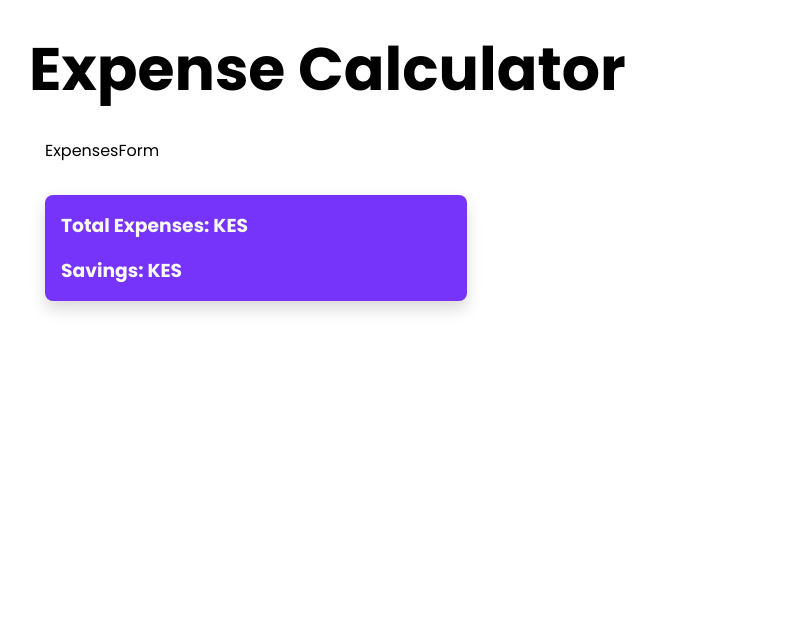
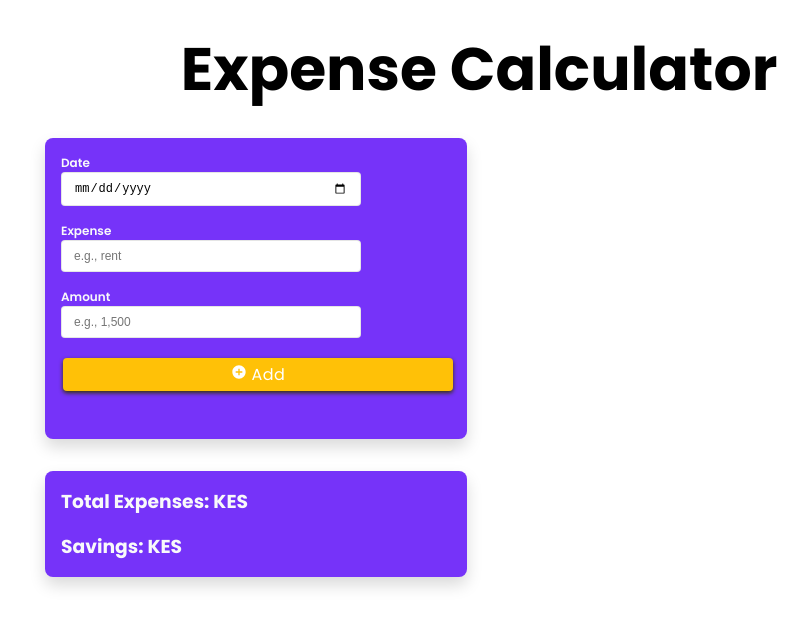
Before and after one commit to spectr-e/react-projects, a React (Vite) app: page / in a window 1280 px wide. Shown: the top 626 px of the page, without its empty margins (161-969 px from the left). Built offline with nearby package versions, Linux system fonts and the light colour scheme.

Commit message:
feat(ExpensesListComp): Initialize codebase for the component

```diff
--- a/src/App.jsx
+++ b/src/App.jsx
@@ -1,5 +1,3 @@
-/* eslint-disable no-unused-vars */
-
 import './App.css'
 import {
   AlertsApp,
--- a/src/Projects/25-expenses-calculator-app/ExpenseCalculatorApp.jsx
+++ b/src/Projects/25-expenses-calculator-app/ExpenseCalculatorApp.jsx
@@ -4,7 +4,7 @@ import ExpensesForm from './ExpensesForm'
 const ExpenseCalculatorApp = () => {
   return (
     <main className='container'>
-      <Title title={'Expense Calculator'} />
+      <Title title={'Expense Calculator'} classes={'text-center title'} />
       {/* TODO: Alert Component */}
       <section
         style={{
--- a/src/Projects/25-expenses-calculator-app/ExpensesForm.jsx
+++ b/src/Projects/25-expenses-calculator-app/ExpensesForm.jsx
@@ -1,5 +1,55 @@
-const ExpensesForm = () => {
-  return <div>ExpensesForm</div>
+import { MdAddCircle, MdEdit } from 'react-icons/md'
+import { Button, Form } from '../../components'
+
+const ExpensesForm = ({
+  handleSubmit,
+  date,
+  handleDate,
+  charge,
+  edit,
+  amount,
+  handleAmount,
+  handleCharge,
+}) => {
+  return (
+    <form onSubmit={handleSubmit} className='bg-primary text-light card'>
+      <div className='card-body'>
+        <Form
+          labelText={'Date'}
+          inputType='date'
+          values={date}
+          onChange={handleDate}
+        />
+        <Form
+          labelText={'Expense'}
+          inputType='text'
+          values={charge}
+          onChange={handleCharge}
+          placeholderText={'e.g., rent'}
+        />
+        <Form
+          labelText={'Amount'}
+          inputType='number'
+          values={amount}
+          onChange={handleAmount}
+          placeholderText={'e.g., 1,500'}
+        />
+        {edit ? (
+          <Button
+            classes={'btn-block'}
+            icon={<MdEdit className='btn-icon' />}
+            text='Edit'
+          />
+        ) : (
+          <Button
+            classes={'btn-block btn-warning'}
+            icon={<MdAddCircle className='btn-icon' />}
+            text={'Add'}
+          />
+        )}
+      </div>
+    </form>
+  )
 }
 
 export default ExpensesForm
--- /dev/null
+++ b/src/Projects/25-expenses-calculator-app/ExpensesList.jsx
@@ -0,0 +1,5 @@
+const ExpensesList = () => {
+  return <div>ExpensesList</div>
+}
+
+export default ExpensesList
```
